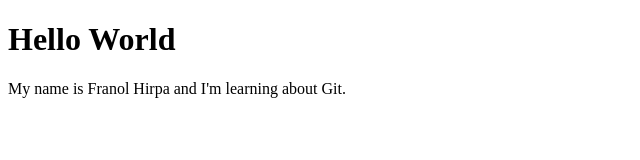
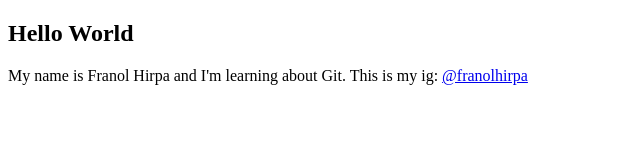
Before and after one commit to franhir/franhir.github.io, a plain HTML site: page index.html in a window 1280 px wide. Shown: the whole page, without its empty margins (0-640 px from the left). Drawn offline with Linux system fonts and the light colour scheme.

Commit message:
test update

```diff
--- a/index.html
+++ b/index.html
@@ -6,8 +6,13 @@
 </head>
 
 <body>
-    <h1>Hello World</h1>
-    <p>My name is Franol Hirpa and I'm learning about Git.</p>
+    <h2>Hello World</h2>
+
+    <p>
+        My name is Franol Hirpa and I'm learning about Git.
+        This is my ig: <a href="http//www.instagram.com/franolhirpa/">@franolhirpa</a>
+    </p>
+
 </body>
 
 </html>
```
Also changed, not shown: 1 other file.
